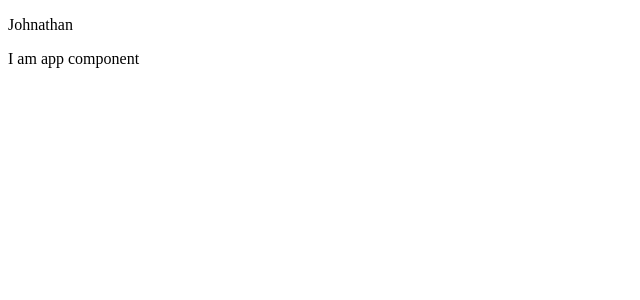
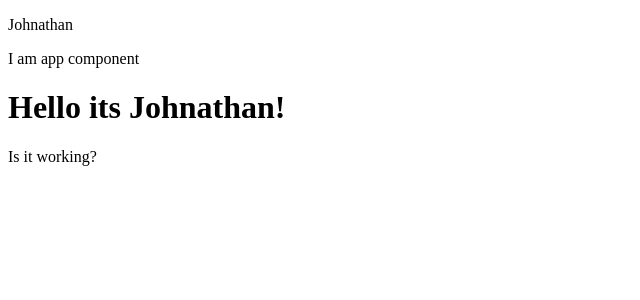
Before and after one commit to The-bvt-3-musketeers/my-life, an Angular app: page / in a window 1280 px wide. Shown: the top 300 px of the page, without its empty margins (0-640 px from the left). Built offline with nearby package versions, Linux system fonts and the light colour scheme.

Commit message:
checking changes

```diff
--- a/src/app/app.component.html
+++ b/src/app/app.component.html
@@ -2,6 +2,8 @@
   <app-header></app-header>
   <p>I am app component</p>
 </div>
+<h1>Hello its Johnathan!</h1>
+<p>Is it working?  </p>
 
 
 <router-outlet></router-outlet>
```
